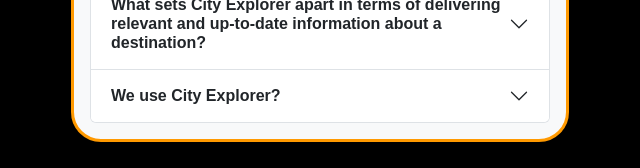
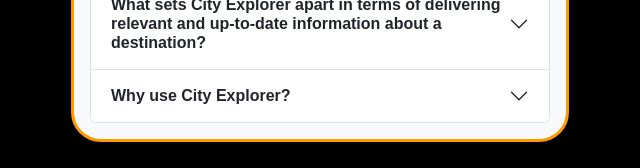
Before and after one commit to INST377-UMD/inst377-group-project-lilydinh15, a website: page public/help.html in a window 1280 px wide. Shown: the part 632-800 px from the top of the page, 593-1233 px from the left. Drawn offline with nearby package versions, Linux system fonts and the light colour scheme.

Commit message:
edited mispelling

```diff
--- a/public/help.html
+++ b/public/help.html
@@ -172,7 +172,7 @@
                             <h2 class="accordion-header" id="headingThree">
                                 <button class="accordion-button collapsed fw-bold" type="button" data-bs-toggle="collapse"
                                     data-bs-target="#collapseThree" aria-expanded="false" aria-controls="collapseThree">
-                                    We use City Explorer?
+                                    Why use City Explorer?
                                 </button>
                             </h2>
                             <div id="collapseThree" class="accordion-collapse collapse" aria-labelledby="headingThree"
```
